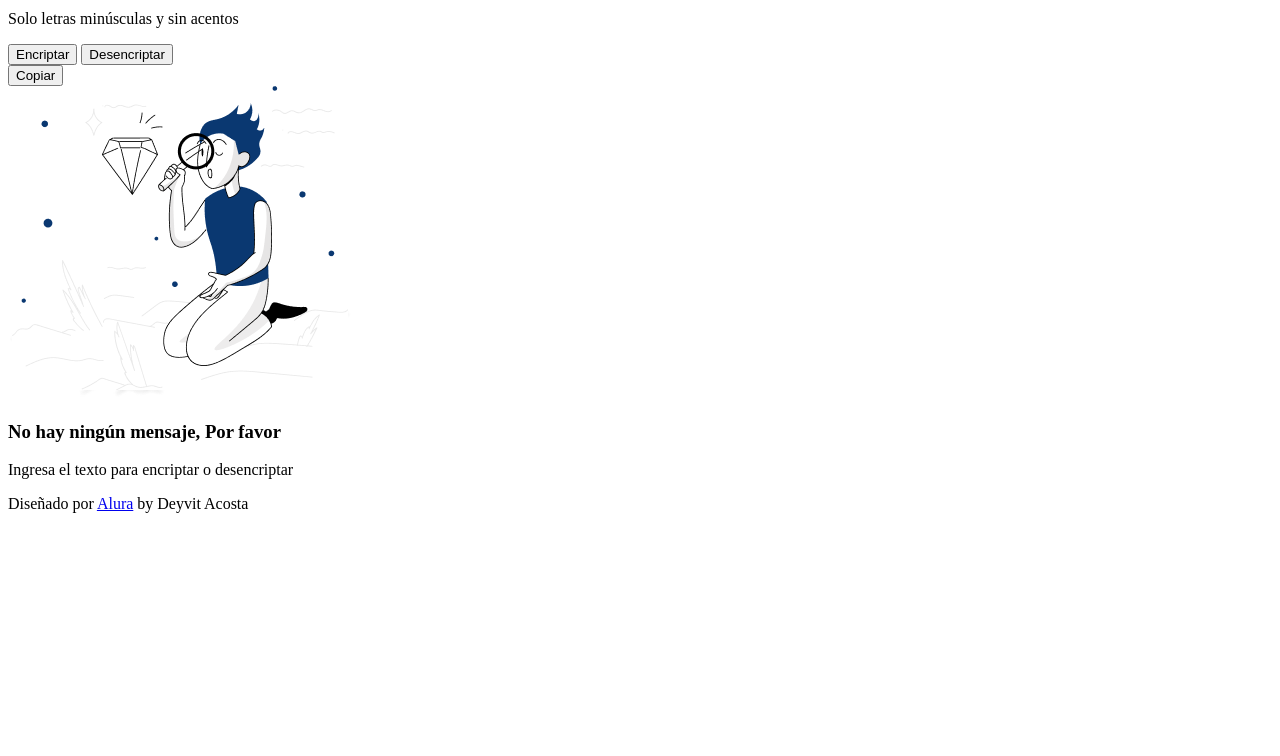
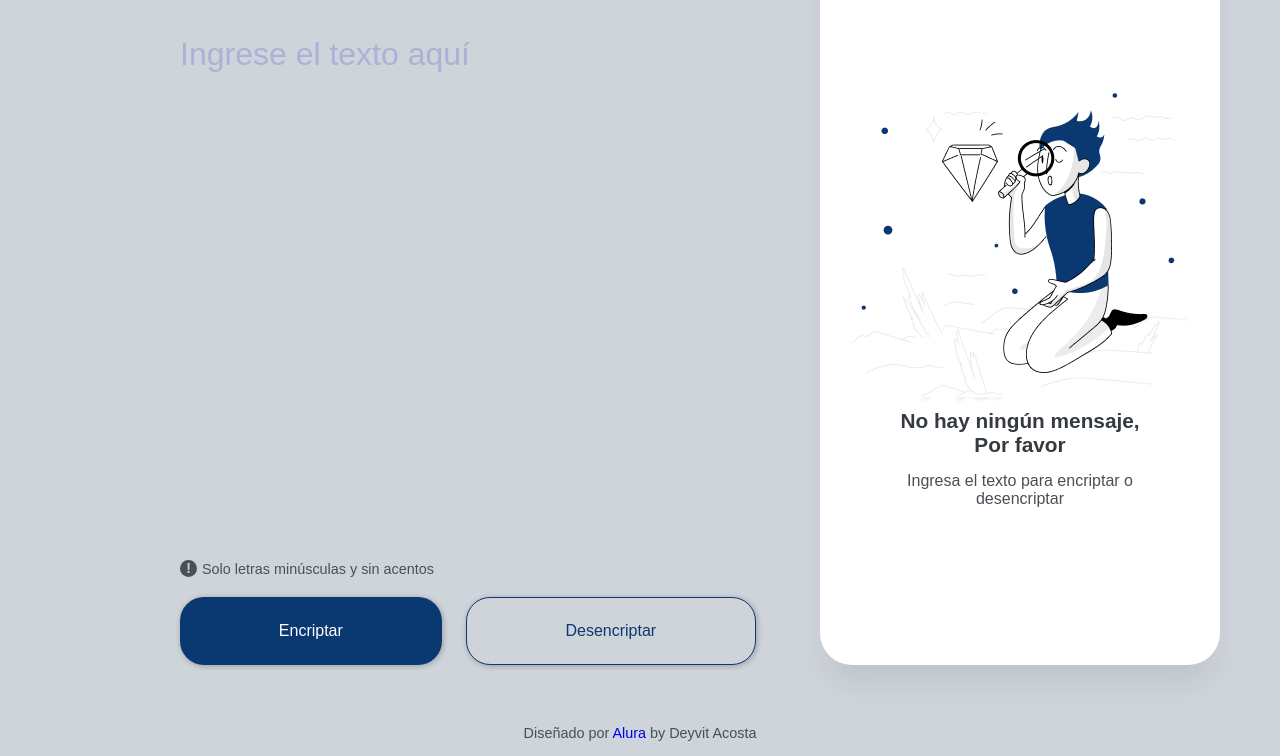
Before and after one commit to deyvit12/encriptadorAlura, a plain HTML site: page index.html in a window 1280 px wide. Shown: the part 124-880 px from the top of the page. Before the commit the page ends 800 px from the top, so only its background shows below. Drawn offline with Linux system fonts and the light colour scheme; the site is published under a folder, as on GitHub Pages, so addresses that start at the root find nothing.

Commit message:
quinta Subida

```diff
--- a/index.html
+++ b/index.html
@@ -6,7 +6,7 @@
     <meta http-equiv="X-UA-Compatible" content="IE=edge">
     <link rel="shortcut icon" href="assets/images/ico.png" type="image/x-icon">
     <meta name="viewport" content="width=device-width, initial-scale=1.0">
-    <link rel="stylesheet" href="/styles.css" type="text/css">
+    <link rel="stylesheet" href="style/styles.css" type="text/css">
     <title>Encriptador de Mensajes</title>
 </head>
 
```
Also changed, not shown: style/styles.css (renamed from styles.css).
